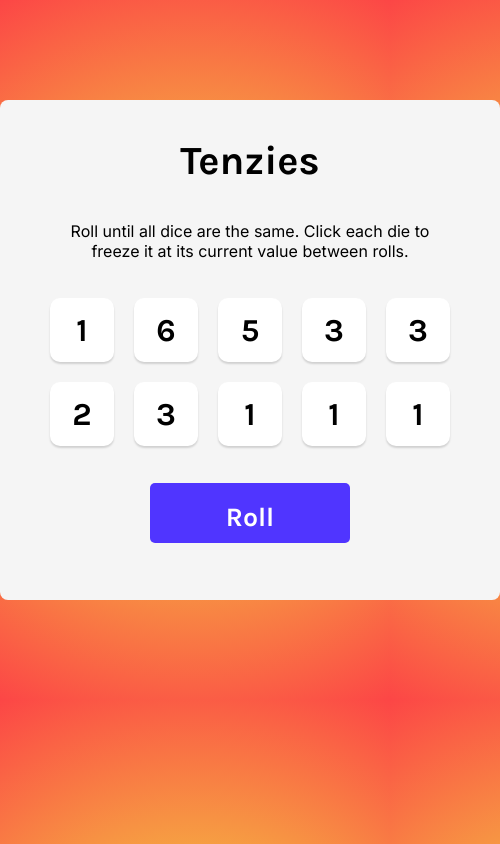
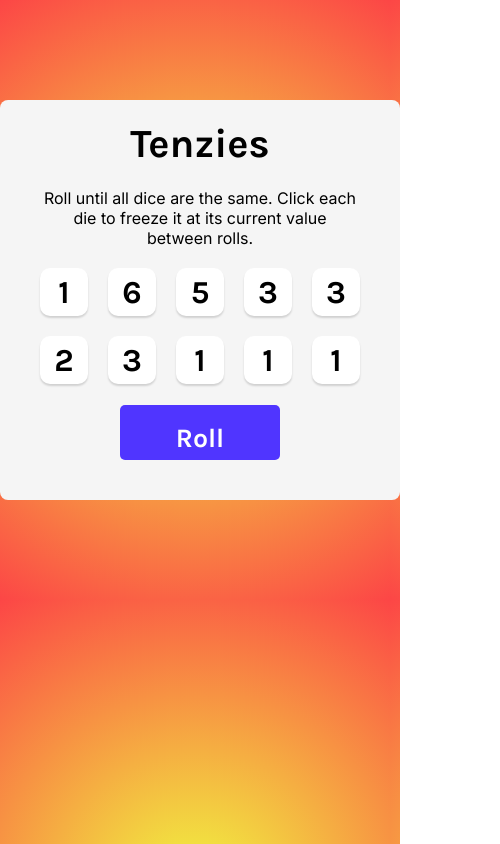
Before and after one commit to mingyuanc/Tenzies, a React (Vite) app: page / in a window 390 px wide. Shown: the whole page, 500 px wide, since content can reach past the window. Built offline with nearby package versions, Linux system fonts and the light colour scheme.

Commit message:
modified css for mobile user

```diff
--- a/src/App.css
+++ b/src/App.css
@@ -17,7 +17,7 @@ body {
 .main {
   width: 60vw;
   max-width: 1000px;
-  min-width: 500px;
+  min-width: 400px;
   aspect-ratio: 1;
   margin: auto;
   border-radius: 8px;
@@ -48,3 +48,23 @@ body {
   grid-template-columns: 1fr 1fr 1fr 1fr 1fr;
   gap: 20px;
 }
+
+#die-roll {
+  width: 40%;
+  height: 12%;
+  min-height: 55px;
+  margin-bottom: 20px;
+  background-color: #5035ff;
+  font-family: "karla", sans-serif;
+  vertical-align: center;
+  font-weight: 700;
+  color: white;
+  border: none;
+  border-radius: 5px;
+  transition-duration: 0.4s;
+}
+
+#die-roll:hover {
+  cursor: pointer;
+  background-color: #705ee6;
+}
```
